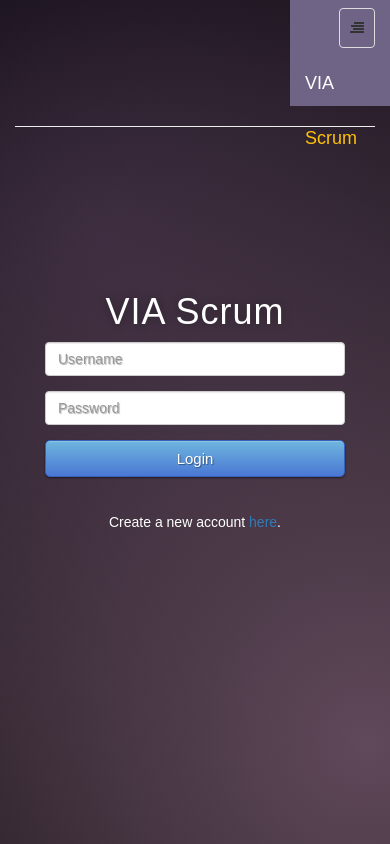
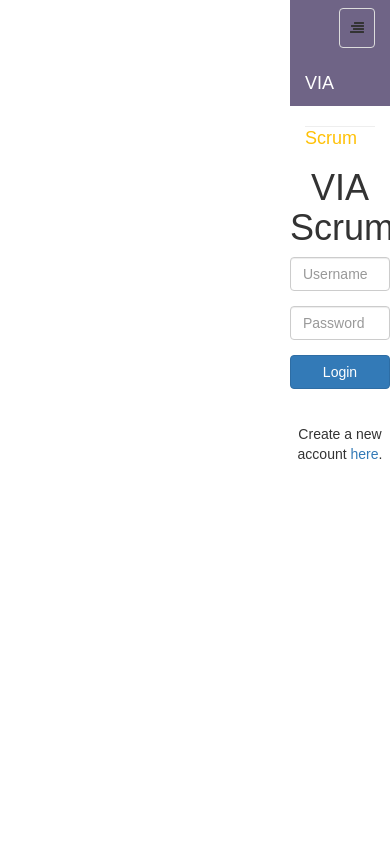
Before and after one commit to Prebiusta/Semester_Project_3, an ASP.NET Core app: page / in a window 390 px wide. Run offline with ASP.NET Core 8, Linux system fonts and the light colour scheme; some libraries are stand-ins or nearby versions; some web fonts are replaced.

Commit message:
responsive

```diff
--- a/SEP3_Client/WebCoreMVC.NET/Views/Login/Index.cshtml
+++ b/SEP3_Client/WebCoreMVC.NET/Views/Login/Index.cshtml
@@ -6,7 +6,7 @@
     <head>
         <meta charset="utf-8">
              <title>Login</title>
-            <link href="css/cssLogin.css" media="screen and (max-width: 2800px)" type="text/css" rel="stylesheet" />
+            @* <link href="css/cssLogin.css" media="screen and (max-width: 2800px)" type="text/css" rel="stylesheet" /> *@
         </head>
         <div class="text-center">
             <hr />
--- a/SEP3_Client/WebCoreMVC.NET/Views/Project/CreateProject.cshtml
+++ b/SEP3_Client/WebCoreMVC.NET/Views/Project/CreateProject.cshtml
@@ -1,7 +1,7 @@
 @model WebCoreMVC.NET.Models.Project
 
 @{
-    ViewData["Title"] = "CreateProject";
+    ViewData["Title"]="CreateProject";
 }
 <link rel="stylesheet" type="text/css" href="/css/navbar.css">
 <h1>CreateProject</h1>
@@ -18,7 +18,7 @@
                 <input asp-for="name" class="form-control" />
                 <span asp-validation-for="name" class="text-danger"></span>
             </div>
-                <input asp-for="status" class="form-control" type="hidden" value="ongoing" />
+            <input asp-for="status" class="form-control" type="hidden" value="ongoing" />
             <div class="form-group">
                 <label class="control-label">Number of iterations in the project</label>
                 <input asp-for="numberOfIterations" class="form-control" />
@@ -39,3 +39,4 @@
 <div>
     <a asp-action="Index">Back to List</a>
 </div>
+<script src="js/navbar.js"></script>
--- a/SEP3_Client/WebCoreMVC.NET/Views/Shared/_Layout.cshtml
+++ b/SEP3_Client/WebCoreMVC.NET/Views/Shared/_Layout.cshtml
@@ -6,7 +6,8 @@
     <meta charset="UTF-8">
     <title>scrum</title>
     <title>@ViewData["Title"] - Victoria</title>
-    <link rel="stylesheet" href="css/navbar.css">
+        <link rel="stylesheet" href="css/navbar.css">
+
     <link rel="stylesheet" href="https://maxcdn.bootstrapcdn.com/bootstrap/3.3.7/css/bootstrap.min.css" integrity="sha384-BVYiiSIFeK1dGmJRAkycuHAHRg32OmUcww7on3RYdg4Va+PmSTsz/K68vbdEjh4u" crossorigin="anonymous">
     <link rel="stylesheet" href="https://maxcdn.bootstrapcdn.com/font-awesome/4.7.0/css/font-awesome.min.css">
     <link href="https://fonts.googleapis.com/css?family=Droid+Sans" rel="stylesheet">
@@ -67,12 +68,13 @@
               </div>
           </div>
       </nav>
-  </section>
   <div class="container">
       <main role="main" class="pb-3">
           @RenderBody()
       </main>
   </div>
+  </section>
+
 
           <script src="https://code.jquery.com/jquery-latest.js"></script>
           <script src="https://maxcdn.bootstrapcdn.com/bootstrap/3.3.7/js/bootstrap.min.js" integrity="sha384-Tc5IQib027qvyjSMfHjOMaLkfuWVxZxUPnCJA7l2mCWNIpG9mGCD8wGNIcPD7Txa" crossorigin="anonymous"></script>
```
